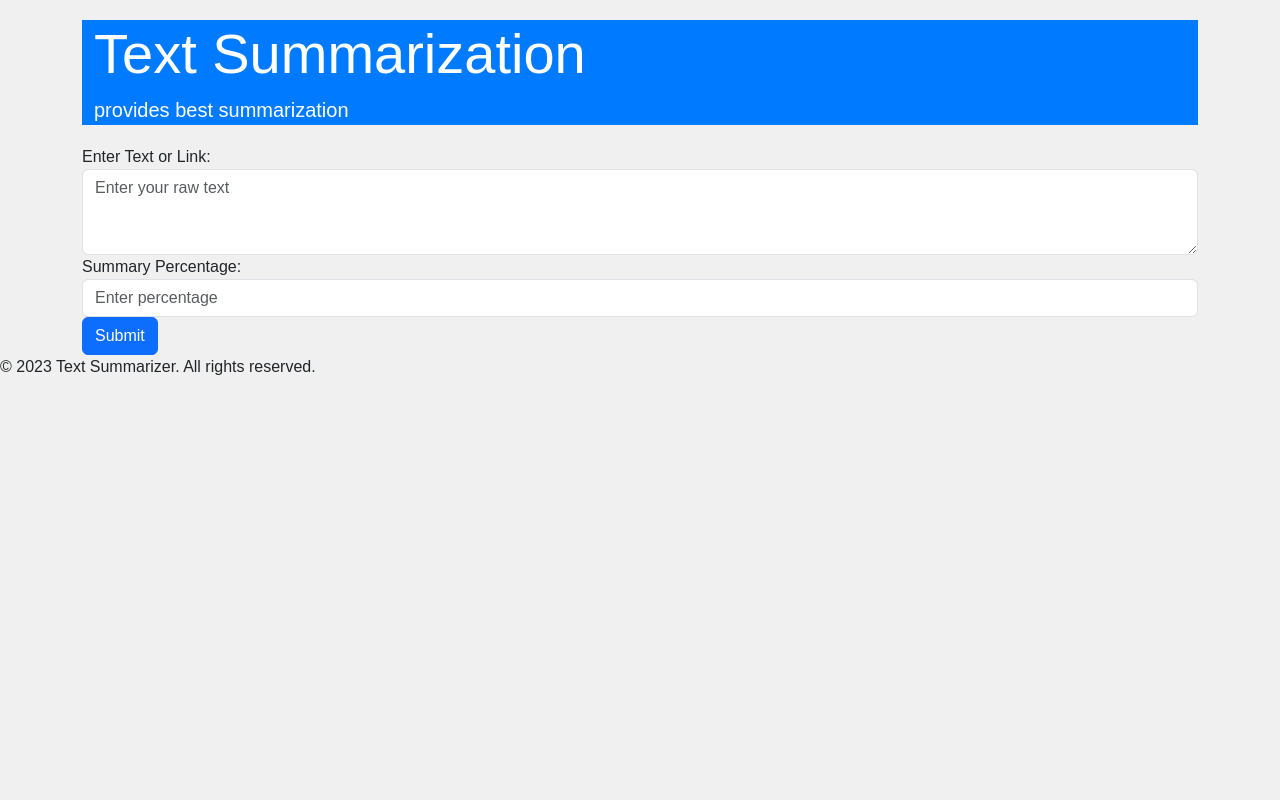
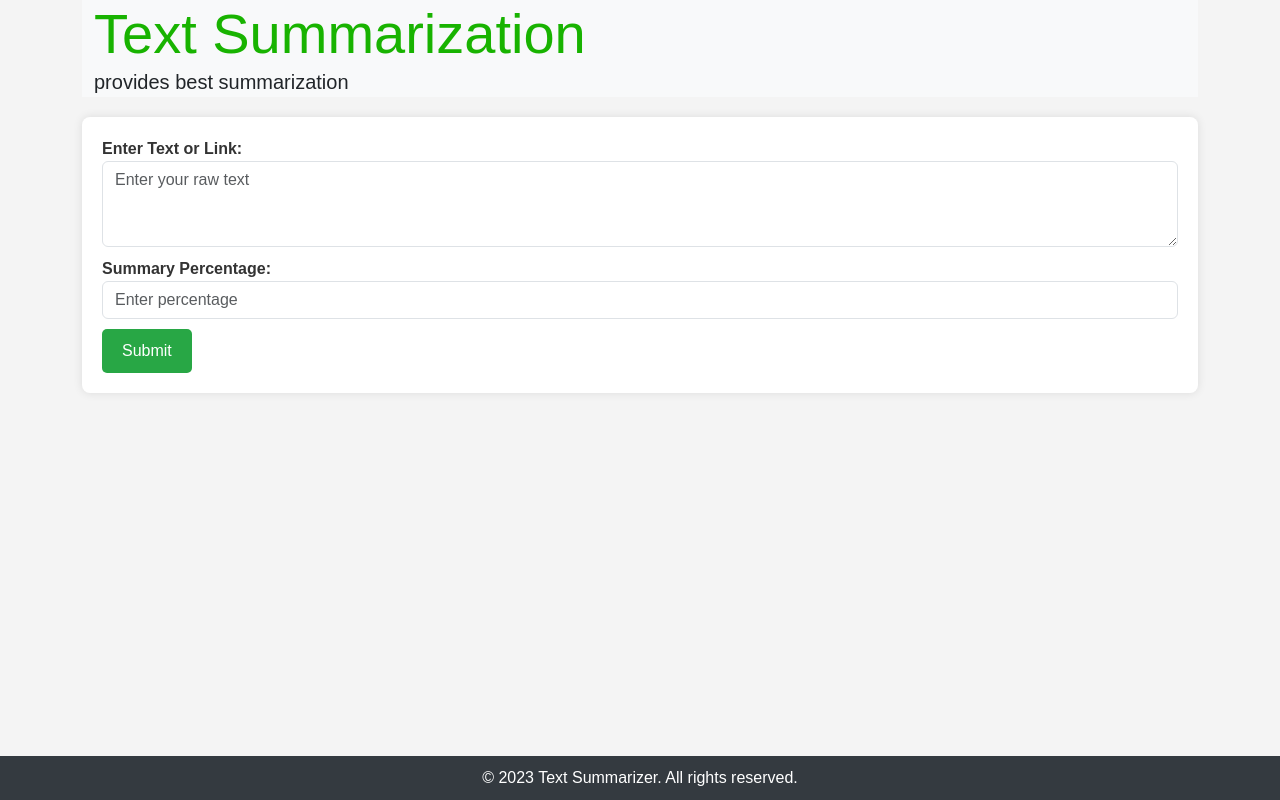
Before and after one commit to aastutijha/text_summarizer, a Flask app: page / in a window 1280 px wide. Run offline with Flask 2, Linux system fonts and the light colour scheme.

Commit message:
made the css better

```diff
--- a/static/style.css
+++ b/static/style.css
@@ -1,76 +1,69 @@
-/* style.css */
-
-body {
-    background-color: #f0f0f0;
-    font-family: Arial, sans-serif;
+/* Reset some default styles */
+body, h1, h2, p {
     margin: 0;
     padding: 0;
 }
 
-.jumbotron {
-    background-color: #007bff;
-    color: white;
+/* Set a background color for the body */
+body {
+    background-color: #f4f4f4;
+    font-family: Arial, sans-serif;
 }
 
-.container-main {
-    background-color: #ffffff;
-    border-radius: 8px;
-    box-shadow: 0 0 10px rgba(0, 0, 0, 0.1);
-    padding: 20px;
-    margin-top: 20px;
+/* Style the header */
+.heading {
+    color: #18b300; /* Blue color */
 }
 
-.summary-title {
-    background-color: #28a745;
-    color: white;
-    border-radius: 5px;
-    padding: 5px;
+/* Style the jumbotron */
+.jumbotron {
+    background-color: #f8f9fa; /* Light gray background */
+}
+
+/* Style the form container */
+.container form {
+    margin-top: 20px;
+    background-color: #ffffff; /* White background */
+    padding: 20px;
+    border-radius: 8px;
+    box-shadow: 0 0 10px rgba(0, 0, 0, 0.1); /* Light box shadow */
+}
+
+/* Style the form labels */
+label {
+    font-weight: bold;
+    color: #333333; /* Dark gray color */
+}
+
+/* Style the form inputs */
+.form-control {
     margin-bottom: 10px;
 }
 
-.original-title {
-    background-color: #007bff;
-    color: white;
+/* Style the submit button */
+.submitBtn {
+    background-color: #28a745; /* Green color */
+    color: #ffffff; /* White text */
+    border: none;
+    padding: 10px 20px;
     border-radius: 5px;
-    padding: 5px;
-    margin-bottom: 10px;
+    cursor: pointer;
 }
 
-.summary-btn {
-    background-color: #28a745;
+/* Style the footer */
+.footer {
+    background-color: #343a40; /* Dark background color */
+    color: #ffffff; /* White text */
+    text-align: center;
+    padding: 10px;
+    position: fixed;
+    bottom: 0;
+    width: 100%;
 }
 
-.container {
-    margin-top: 20px;
+/* Responsive design for small screens */
+@media (max-width: 768px) {
+    .container form {
+        margin-top: 10px;
+    }
 }
-
-.container-full {
-    width: 100vw;
-    height: 100vh;
-    display: flex;
-    flex-direction: column;
-    justify-content: center;
-    align-items: center;
-}
-
-.original-container,
-.summary-container {
-    background-color: #ffffff;
-    border-radius: 8px;
-    box-shadow: 0 0 10px rgba(0, 0, 0, 0.1);
-    padding: 20px;
-    margin-top: 20px;
-    text-align: justify;
-}
-
-.summary-container {
-    margin-top: 20px;
-}
-
-.summarytxt {
-    margin: 0;
-}
-
-.summary-btn {
-    margin-top: 20px;
-}
```
